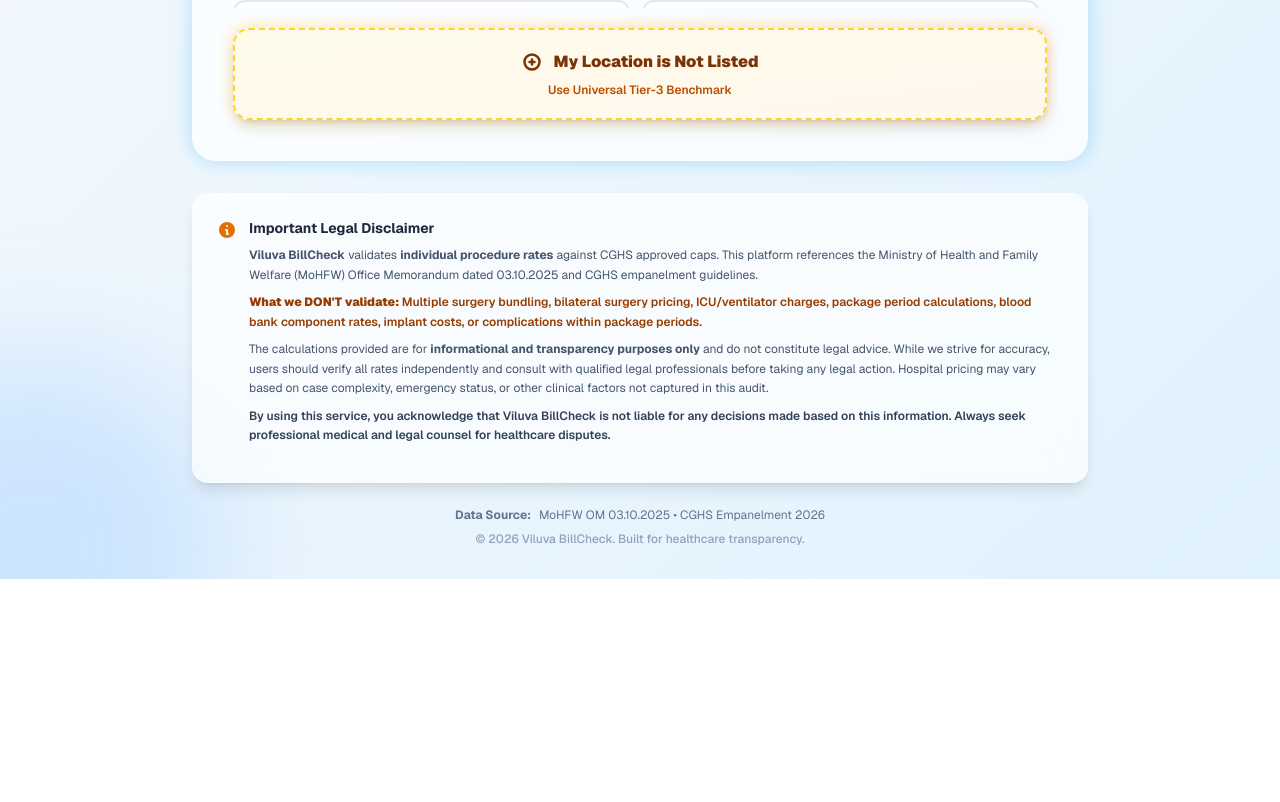
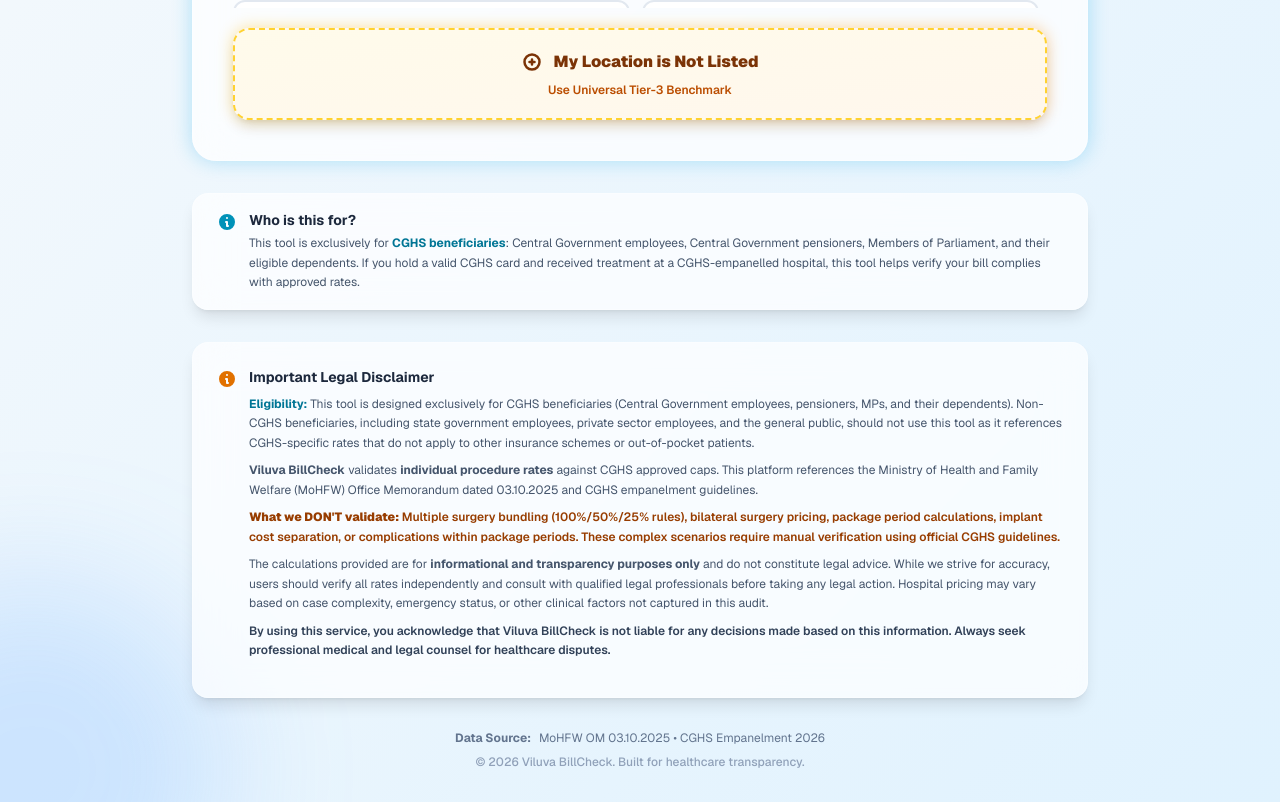
Before and after one commit to Viluva/viluva-med-audit, a Next.js app: page / in a window 1280 px wide. Shown: the part 673-1475 px from the top of the page. Before the commit the page ends 1252 px from the top, so only its background shows below. Built offline with nearby package versions, Linux system fonts and the light colour scheme.

Commit message:
feat: Enhance README and UI to clarify target audience for Viluva BillCheck

```diff
--- a/src/app/page.tsx
+++ b/src/app/page.tsx
@@ -276,6 +276,37 @@
           )}
         </div>
 
+        {/* Target Audience - Who is this for? */}
+        <div className="mt-6 sm:mt-8 glass px-4 sm:px-6 py-3 sm:py-4 rounded-xl sm:rounded-2xl shadow-lg border-l-4 border-cyan-500">
+          <div className="flex items-start gap-2 sm:gap-3">
+            <svg
+              className="w-4 h-4 sm:w-5 sm:h-5 text-cyan-600 flex-shrink-0 mt-0.5"
+              fill="currentColor"
+              viewBox="0 0 20 20"
+            >
+              <path
+                fillRule="evenodd"
+                d="M18 10a8 8 0 11-16 0 8 8 0 0116 0zm-7-4a1 1 0 11-2 0 1 1 0 012 0zM9 9a1 1 0 000 2v3a1 1 0 001 1h1a1 1 0 100-2v-3a1 1 0 00-1-1H9z"
+                clipRule="evenodd"
+              />
+            </svg>
+            <div>
+              <p className="font-bold text-slate-800 text-xs sm:text-sm mb-1">
+                Who is this for?
+              </p>
+              <p className="text-[10px] sm:text-xs text-slate-600 leading-relaxed">
+                This tool is exclusively for{" "}
+                <strong className="text-cyan-700">CGHS beneficiaries</strong>:
+                Central Government employees, Central Government pensioners,
+                Members of Parliament, and their eligible dependents. If you
+                hold a valid CGHS card and received treatment at a
+                CGHS-empanelled hospital, this tool helps verify your bill
+                complies with approved rates.
+              </p>
+            </div>
+          </div>
+        </div>
+
         {/* Comprehensive Legal Disclaimer */}
         <div className="mt-6 sm:mt-8 glass p-4 sm:p-6 rounded-xl sm:rounded-2xl shadow-lg">
           <div className="flex items-start gap-2 sm:gap-3 mb-2 sm:mb-3">
@@ -295,6 +326,15 @@
                 Important Legal Disclaimer
               </p>
               <p>
+                <strong className="text-cyan-700">Eligibility:</strong> This
+                tool is designed exclusively for CGHS beneficiaries (Central
+                Government employees, pensioners, MPs, and their dependents).
+                Non-CGHS beneficiaries, including state government employees,
+                private sector employees, and the general public, should not use
+                this tool as it references CGHS-specific rates that do not apply
+                to other insurance schemes or out-of-pocket patients.
+              </p>
+              <p>
                 <strong>Viluva BillCheck</strong> validates{" "}
                 <strong>individual procedure rates</strong> against CGHS
                 approved caps. This platform references the Ministry of Health
@@ -302,10 +342,11 @@
                 and CGHS empanelment guidelines.
               </p>
               <p className="font-semibold text-amber-800">
-                <strong>What we DON'T validate:</strong> Multiple surgery
-                bundling, bilateral surgery pricing, ICU/ventilator charges,
-                package period calculations, blood bank component rates, implant
-                costs, or complications within package periods.
+                <strong>What we DON&apos;T validate:</strong> Multiple surgery
+                bundling (100%/50%/25% rules), bilateral surgery pricing,
+                package period calculations, implant cost separation, or
+                complications within package periods. These complex scenarios
+                require manual verification using official CGHS guidelines.
               </p>
               <p>
                 The calculations provided are for{" "}
@@ -327,7 +368,7 @@
           </div>
         </div>
 
-        <footer className="mt-6 text-center space-y-2">
+        <footer className="mt-6 sm:mt-8 text-center space-y-2">
           <div className="flex justify-center items-center gap-2 text-xs text-slate-500">
             <span className="font-bold">Data Source:</span>
             <span>MoHFW OM 03.10.2025 • CGHS Empanelment 2026</span>
```
Also changed, not shown: 1 other file (tests, documents, lock files or other folders).
